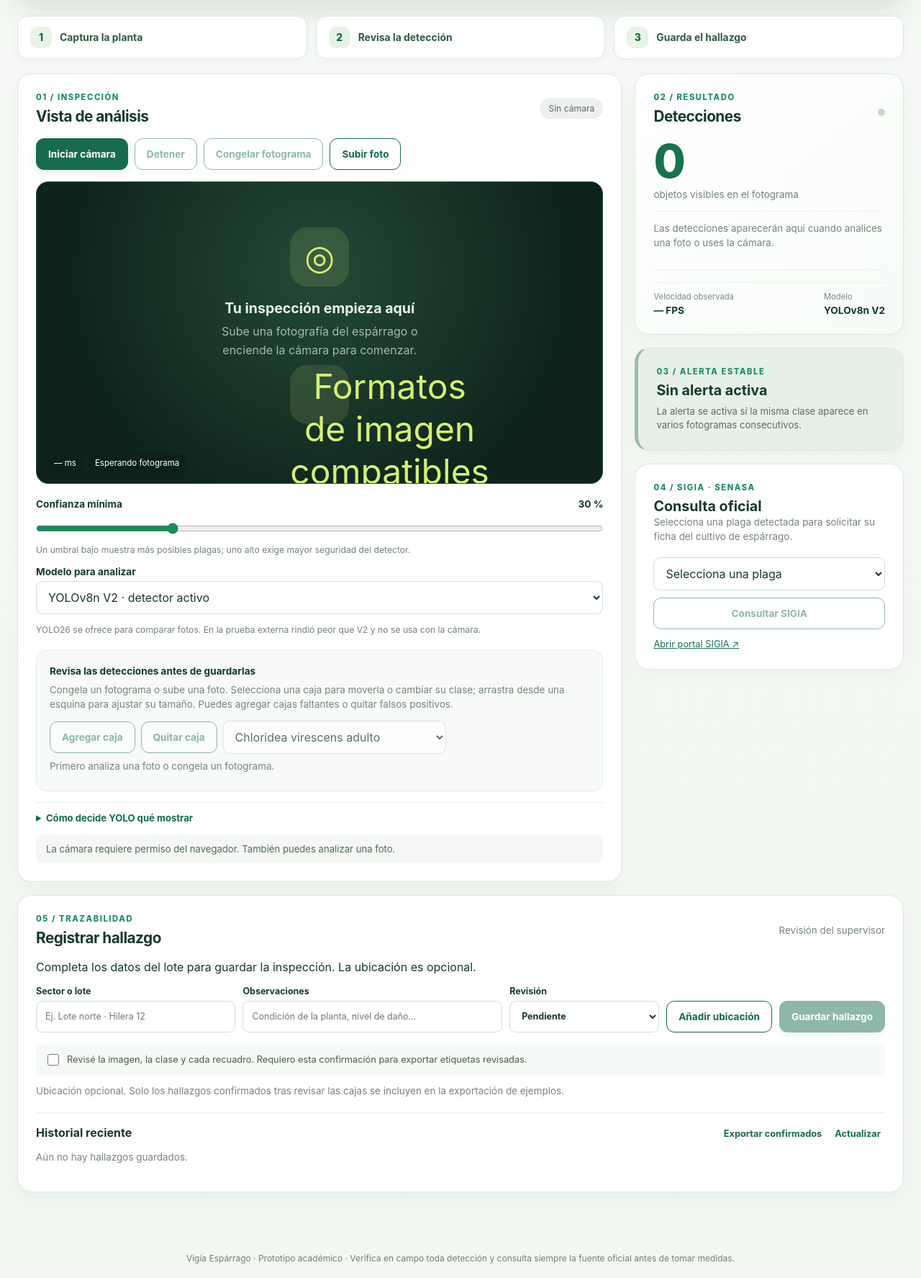
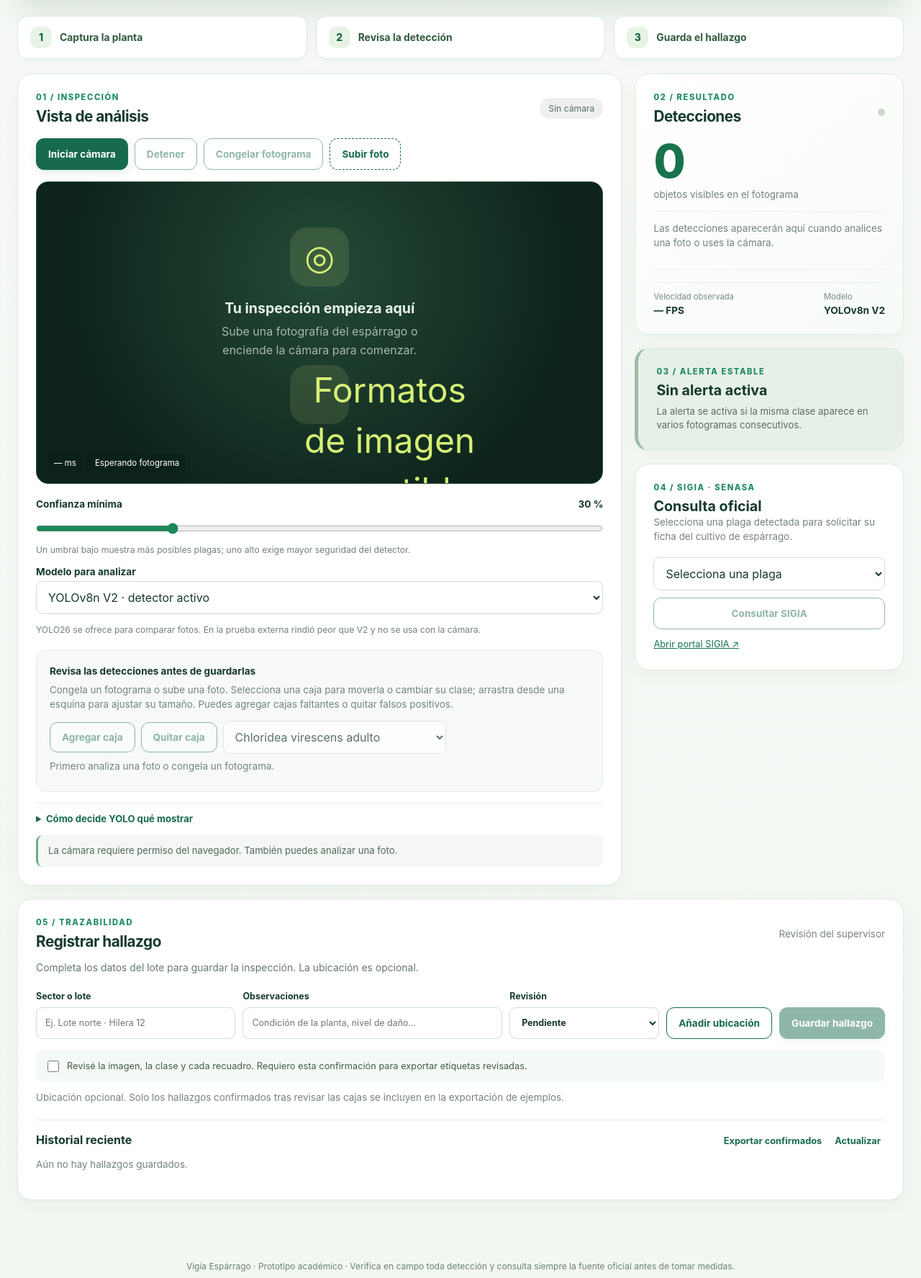
Before and after one commit to faviojimenezsifuentes-a11y/AgriTech, a Flask app: page / in a window 1280 px wide. Shown: the part 381-2156 px from the top of the page at 72% size. Run offline with Flask 3, Linux system fonts and the light colour scheme; data that the repository does not hold is empty.

Commit message:
style(ux): estados vacíos y jerarquía visual de formularios

```diff
--- a/mvp/static/app.css
+++ b/mvp/static/app.css
@@ -76,3 +76,21 @@ main{max-width:1400px}
 @media(max-width:1120px){.top-nav{gap:0}.top-nav a{padding:9px 8px;font-size:.78rem}}
 @media(max-width:850px){.top-nav{display:none}.steps{gap:8px}.steps a{font-size:.75rem;padding:10px}.steps span{width:26px;height:26px}}
 @media(max-width:580px){.steps{display:flex;overflow-x:auto;scroll-snap-type:x mandatory;padding-bottom:4px}.steps a{flex:0 0 78%;scroll-snap-align:start;min-height:54px;font-size:.85rem}.top-right{margin-left:auto}}
+
+
+/* UX refinement: nonfunctional presentation improvements only */
+.empty-hint{display:inline-block;margin-top:12px;color:#c4dfbe;font-size:.76rem;line-height:1.45}
+.record-intro{color:#647a6d;font-size:.87rem;margin:-4px 0 20px;line-height:1.55}
+#detections:empty:before{content:"Todavía no hay resultados";color:#698172;font-size:.88rem}
+#senasaResult,#locationStatus,#reviewHint{line-height:1.6}
+.message{border-left:3px solid #6caa82;line-height:1.5}
+.message.error{border-left-color:#ca664a}
+.toolbar .primary,.toolbar .secondary,.toolbar .file-btn{gap:8px;white-space:normal}
+.toolbar .file-btn{border-style:dashed;border-width:1.5px}
+.review-actions .secondary{min-height:42px}
+.history-item{align-items:flex-start}
+.history-item img{flex:none}
+.history-item>div{min-width:0;overflow-wrap:anywhere}
+.record-grid label{line-height:1.4}
+.record-grid input:focus,.record-grid select:focus{border-color:#3c9c72;box-shadow:0 0 0 3px rgba(57,150,103,.12)}
+@media(max-width:650px){.record-intro{margin:0 0 16px}.toolbar .file-btn{padding:11px 8px}.history-item img{width:58px;height:58px}.review-tools{padding:14px}}
```
